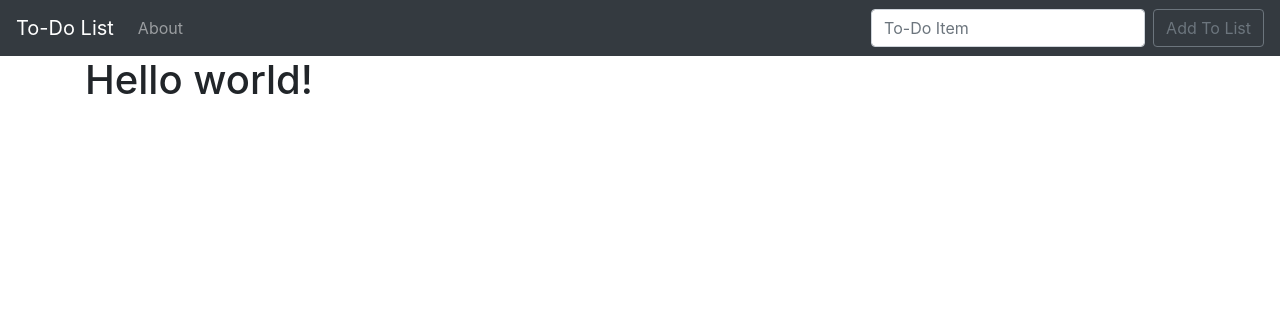
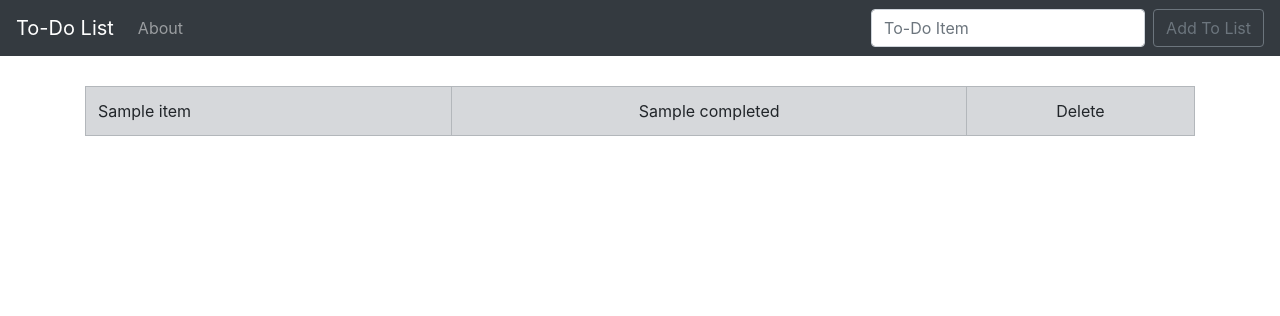
Before and after one commit to Decomplosed/python-todo, a Django app: template todo_list/templates/home.html in a window 1280 px wide. Shown: the top 316 px of the page. Run offline with Django 5.2, Linux system fonts and the light colour scheme; the template is opened without the code that fills it: most values are stand-ins (such as "Sample title", 1, 10 or a date in 2020).

Commit message:
Add table for the list

```diff
--- a/todo_list/templates/base.html
+++ b/todo_list/templates/base.html
@@ -15,6 +15,11 @@
       integrity="sha384-xOolHFLEh07PJGoPkLv1IbcEPTNtaed2xpHsD9ESMhqIYd0nLMwNLD69Npy4HI+N"
       crossorigin="anonymous"
     />
+    <style>
+      .container {
+        margin-top: 30px;
+      }
+    </style>
 
     <title>{% block title %}To-Do Python App{% endblock %}</title>
   </head>
--- a/todo_list/templates/home.html
+++ b/todo_list/templates/home.html
@@ -4,5 +4,25 @@
 {% block title %}To-Do List{% endblock %}
 
 {% block content %}
-    <h1>Hello world!</h1>
+
+    {% if all_items %}
+    <table class='table table-bordered'>
+        {% for things in all_items %}
+            {% if things.completed %}
+                <tr class='table-secondary'>
+                    <td>{{things.item}}</td>
+                    <td><center>{{things.completed}}</center></td>
+                    <td><center>Delete</center></td>
+                </tr>
+            {% else %}
+                <tr>
+                    <td>{{things.item}}</td>
+                    <td><center>{{things.completed}}</center></td>
+                    <td><center>Delete</center></td>
+                </tr>
+            {% endif %}
+
+        {% endfor %}
+    </table>
+    {% endif %}
 {% endblock  %}
--- a/todo_list/views.py
+++ b/todo_list/views.py
@@ -1,7 +1,9 @@
 from django.shortcuts import render
+from .models import List
 
 def home(request):
-	return render(request, 'home.html', {})
+	all_items = List.objects.all
+	return render(request, 'home.html', {'all_items': all_items})
 
 def about(request):
 	return render(request, 'about.html', {})
```
Also changed, not shown: db.sqlite3.
